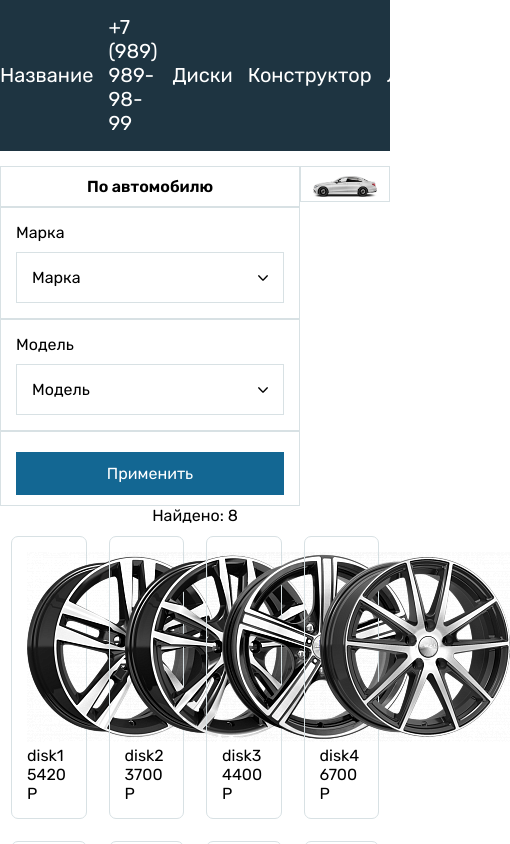
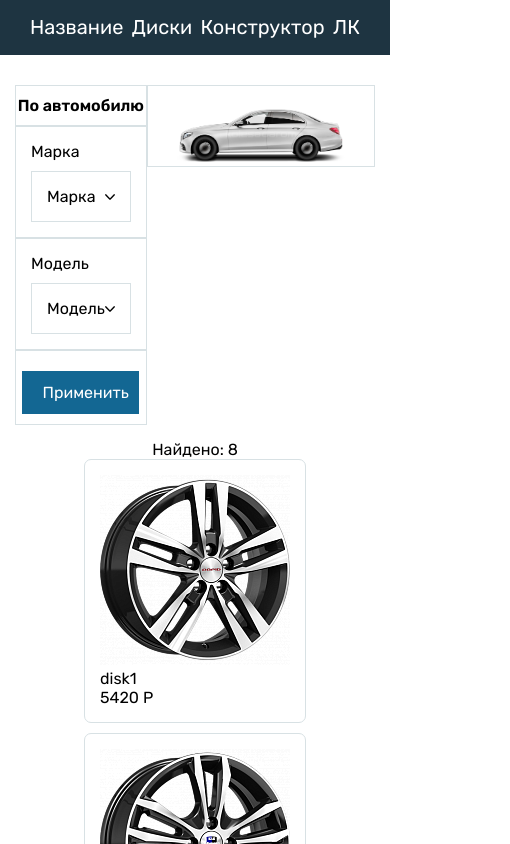
Before and after one commit to krai54rus/disks_shop, a React (Create React App) app: page /constructor in a window 390 px wide. Shown: the top 844 px of the page, 510 px wide, since content can reach past the window. Built offline with nearby package versions, Linux system fonts and the light colour scheme.

Commit message:
немного адаптива

```diff
--- a/src/App.css
+++ b/src/App.css
@@ -56,7 +56,6 @@ a{
   align-items: center;
 }
 .header-items___link{
-  margin-right: 15px;
   border-bottom: 1px solid transparent;
   transition: 0.5s;
   color: white;
@@ -67,6 +66,11 @@ a{
 .header-items___link a{
   /* color: rgb(22, 38, 43); */
   color: white;
+}
+@media(max-width:1440px){
+  .header-items{
+    padding: 15px 30px;
+  }
 }
 /* CONTENT */
 /* .content-wrapper{
@@ -387,18 +391,51 @@ a{
   height: 100%;
 }
 
-@media (max-width: 1800px){
+@media (max-width: 1439px){
+  .catalog-disks__list{
+    padding-right: 22px;
+  }
   .catalog-disks__list_item  {
     width: calc(33.33% - 22px);
   }
 }
-
+@media (max-width: 1024px){
+  .catalog-disks__list{
+    padding-right: 10px;
+    padding-left: 10px;
+  }
+  .catalog-disks__list_item {
+    width: calc(50% - 10px);
+    margin: 5px;
+  }
+}
+@media (max-width: 900px){
+  .catalog-wrapper{
+    flex-direction: column;
+  }
+  .catalog-filter{
+    width: 100%;
+  }
+  .catalog-filter__list{
+    width: 100%;
+  }
+}
 @media (max-width: 767px){
+  .catalog-disks__list{
+    justify-content: center;
+  }
   .catalog-disks__list_item {
     width: calc(50% - 22px);
   }
+}@media (max-width: 550px){
+  .catalog-disks__list{
+    flex-direction: column;
+  }
+  .catalog-disks__list_item {
+    max-width: 300px;
+    width: 100%;
+  }
 }
-
 .catalog-item__param{
   display: flex;
   justify-content: space-between;
@@ -437,9 +474,20 @@ a{
 .constr-pic__fon_img{
   position: relative;
 }
-.constr-pic__fon_img img{
+.constr-pic__fon_img{
+
+}
+.constr-img-auto{
+  width: 100%;
+}
+.constr-img-auto img{
   width: 100%;
   height: 100%;
+}
+@media(max-width:1279px){
+  .constructor-wrapper-auto{
+    padding: 15px;
+  }
 }
 .constr-img-disk{
   position: absolute;
@@ -478,14 +526,41 @@ a{
   flex-wrap: wrap;
 }
 .constr-disks__list_item {
-  width: calc(25% - 22px);
-  max-width: 290px;
-  margin: 11px;
+  width: calc(20% - 20px);
+  /* max-width: 290px; */
+  margin: 10px;
   border: 1px solid #D8E1E4;
   border-radius: 7px;
   padding: 15px;
   cursor: pointer;
   transition: 0.5s;
+}
+@media (max-width: 1439px) {
+  .constr-disks__list_item{
+    width: calc(25% - 20px);
+  }
+}
+@media (max-width: 1023px) {
+  .constr-disks__list_item{
+    width: calc(33.3% - 20px);
+  }
+}
+@media (max-width: 767px){
+  .constr-disks__list{
+    justify-content: center;
+  }
+  .constr-disks__list_item {
+    width: calc(50% - 22px);
+  }
+}@media (max-width: 550px){
+  .constr-disks__list{
+    flex-direction: column;
+  }
+  .constr-disks__list_item {
+    margin: 0px 0px 10px 0px;
+    max-width: 300px;
+    width: 100%;
+  }
 }
 .constr-disks__list_item:hover {
   border: 1px solid #377b92;
--- a/src/components/Header.js
+++ b/src/components/Header.js
@@ -11,9 +11,9 @@ function Header(props){
                     <div className="header-items___link header-items__left_link">
                         <Link to="/">Название</Link>
                     </div>
-                    <div className="header-items___link header-items__left_link">
+                    {/* <div className="header-items___link header-items__left_link">
                         <span>+7 (989) 989-98-99</span>
-                    </div>
+                    </div> */}
                 {/* </div> */}
 
                 {/* <div className="header-items__right"> */}
```
